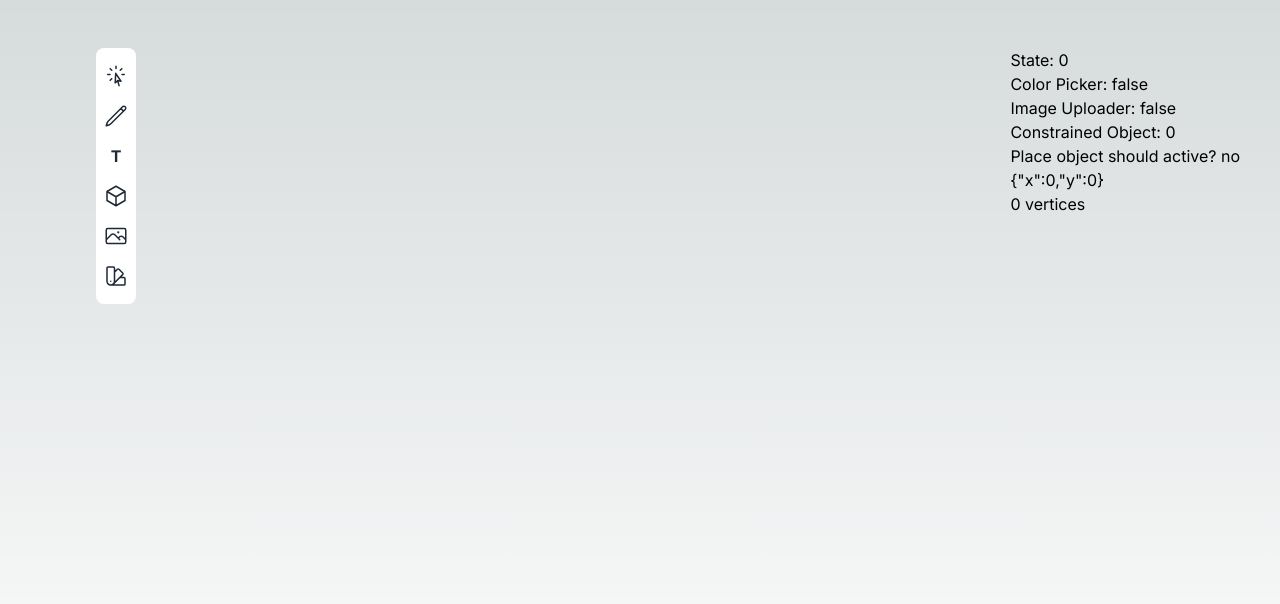
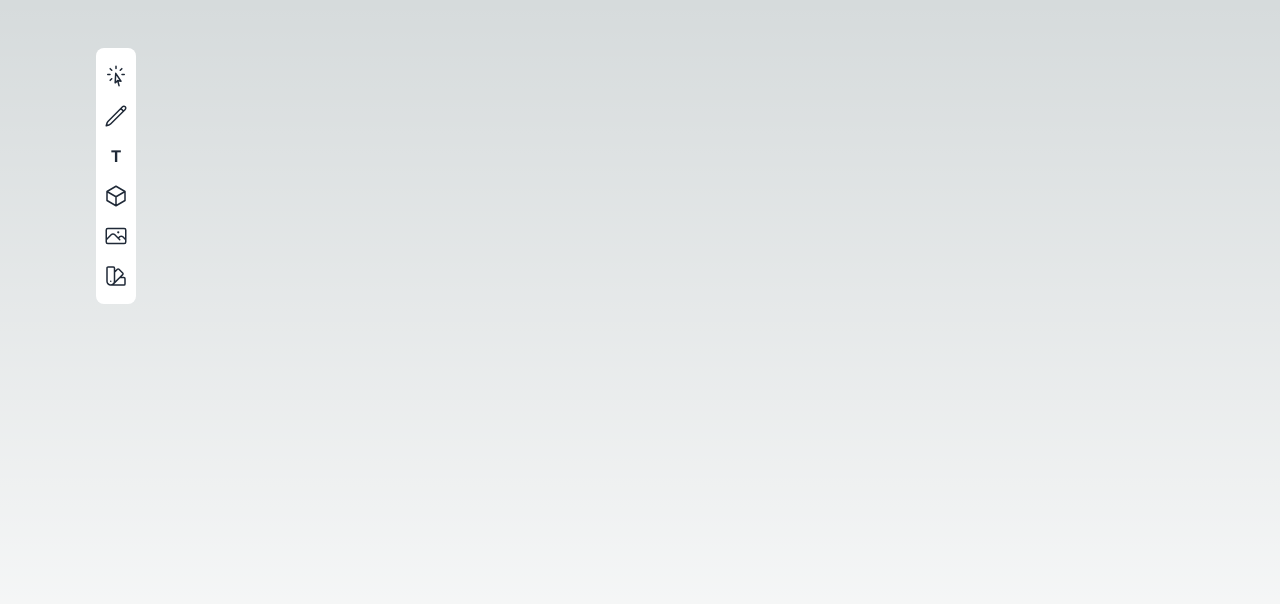
Before and after one commit to Fray117/blank-canvas, a Next.js app: page / in a window 1280 px wide. Shown: the top 604 px of the page. Built offline with nearby package versions, Linux system fonts and the light colour scheme.

Commit message:
deactivate debug

```diff
--- a/src/pages/index.tsx
+++ b/src/pages/index.tsx
@@ -15,7 +15,7 @@ const CURSOR_TYPE: string[] = [
 	"cursor-crosshair",
 ]
 
-const DEBUG_STATS: boolean = true
+const DEBUG_STATS: boolean = false
 
 export default function Home() {
 	const [tool, setTool] = useState<number>(0)
@@ -42,7 +42,7 @@ export default function Home() {
 			updateElements([
 				...markupElements,
 				{
-					shape: false,
+					shape: true,
 					class: `${color} w-6 h-6`,
 					source: ''
 				}
```
